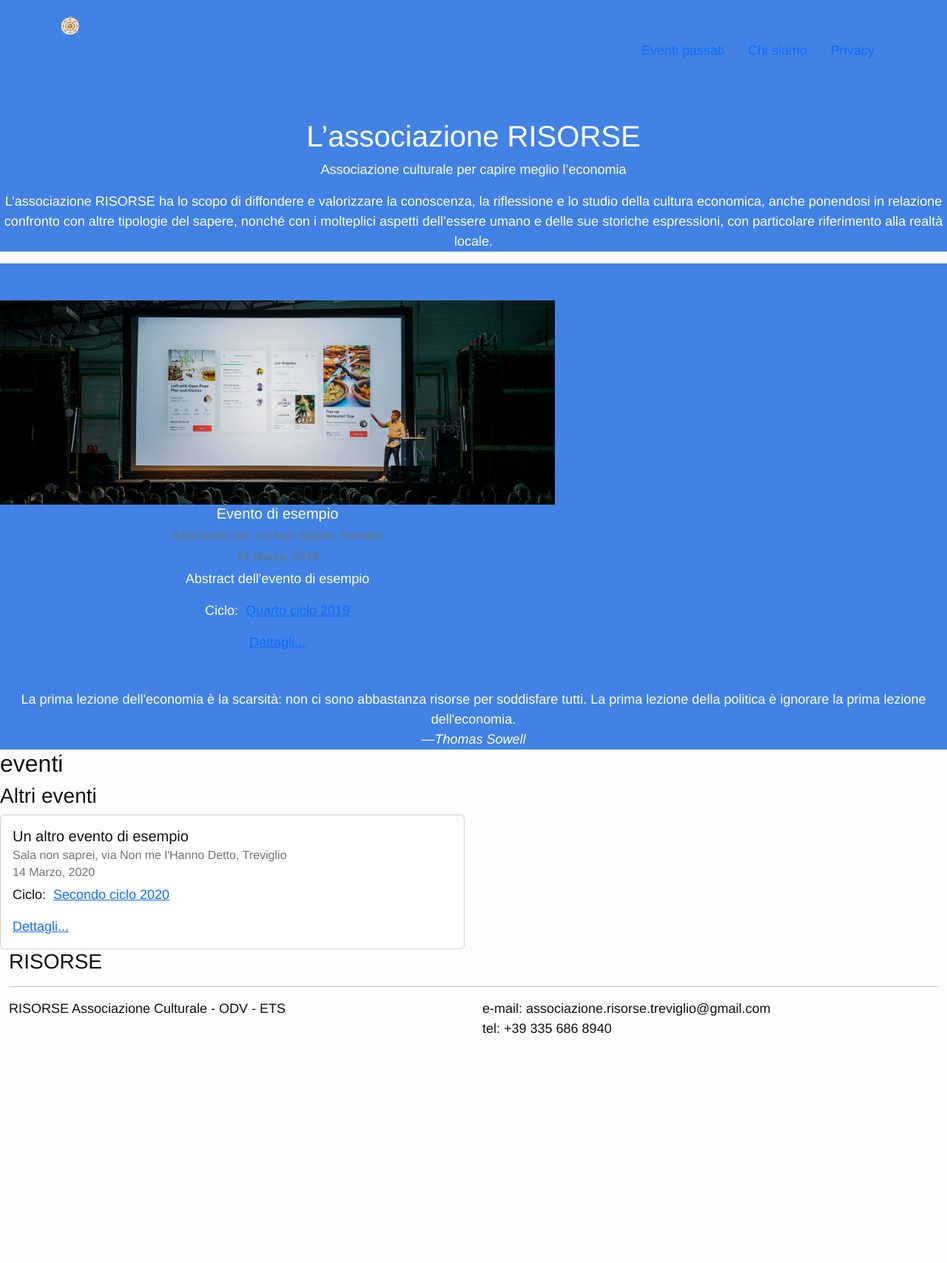
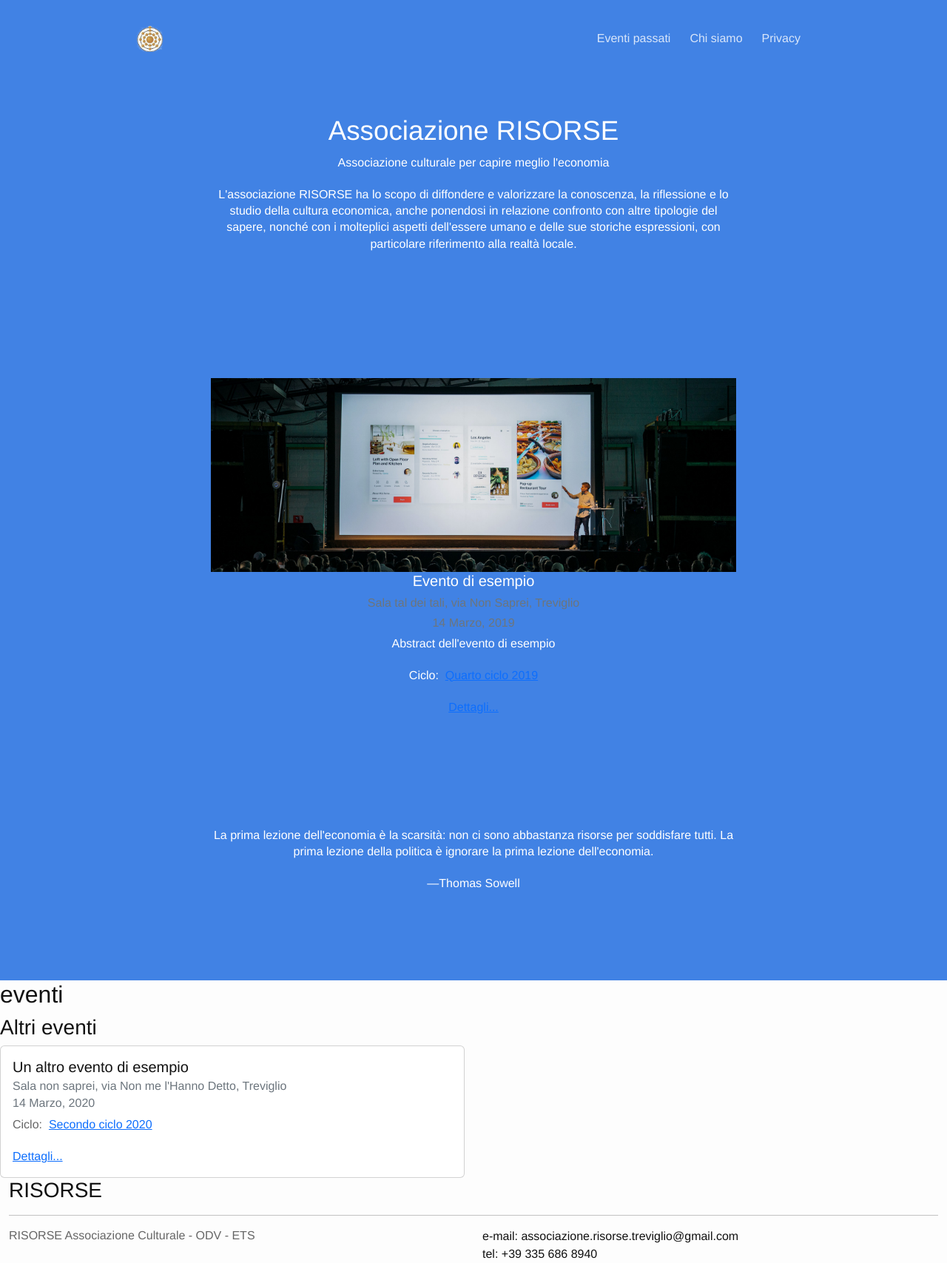
Before and after one commit to Risorse-Associazione-Culturale/risorse-associazione-culturale.github.io, a Jekyll site: the page built from index.html, in a window 1280 px wide. Shown: the whole page at 74% size. Built offline with Jekyll 4.4.1, drawn with Linux system fonts in a browser that asks for light colours; nearby versions of some CDN libraries; our own code applies the rules of GitHub Pages for plain Markdown files; before the commit the page ends 1404 px from its top, so only the background shows below that.

Commit message:
more stuff

```diff
--- a/_includes/header.html
+++ b/_includes/header.html
@@ -3,7 +3,7 @@
   <div class="container">
     <div class="logo">
       <a href="/">
-        <img src="{{ "/img/logo.png" | prepend: site.baseurl }}" alt="Risorse logo" height="25px" width="25px" alt="logo" />
+        <img src="{{ "/img/logo.png" | prepend: site.baseurl }}" alt="Risorse logo" height="35px" width="35px" alt="logo" />
       </a>
     </div>
     <ul class="nav justify-content-end">
--- a/_sass/_base.scss
+++ b/_sass/_base.scss
@@ -7,10 +7,43 @@
     line-height: $base-line-height;
     padding: 0;
     margin: 0;
-    font-weight: 300;
     color: $text-color;
     background-color: $background-color;
     -webkit-text-size-adjust: 100%;
+}
+
+.nav{
+    .nav-item{
+        .nav-link{
+            margin: 0 3px;
+            padding: 20px 10px;
+            color: rgba(255, 255, 255, 0.8);
+            border-bottom: 1px solid rgba(255, 255, 255, 0);
+        }
+
+        .nav-link:hover{
+            border-bottom: 1px solid rgba(255, 255, 255, 255);
+        }
+    }
+}
+
+p {
+    //font-size: 1.38em;
+    color: #666;
+    margin-bottom: 20px;
+    font-weight: 300;
+    line-height: 1.4em;
+}
+
+h1.title {
+    font-weight: 300;
+    font-size: 2.3em;
+    margin: 0;
+}
+
+p.subtitle{
+    margin-top: 10px;
+    text-align: center;
 }
 
 .icon {
--- a/_sass/_layout.scss
+++ b/_sass/_layout.scss
@@ -1,9 +1,25 @@
+section{
+    padding: 100px 0px;
+}
+
+.container, .text-container {
+    margin: 0 auto;
+    position: relative;
+    padding: 0 20px;
+}
+
 .container {
-    max-width: 1140px;
+    position: relative;
+    max-width: 950px;
 }
 
 .text-container {
     max-width: 750px;
+}
+
+.logo{
+    float: left;
+    margin-top: 15px;
 }
 
 .header {
@@ -13,16 +29,13 @@
     background: linear-gradient(to bottom, #4182e4 0%, #4182e4 100%) no-repeat #4182e4;
 }
 
-.citation {
-    color: #ffffff;
-    text-align: center;
-    background: linear-gradient(to bottom, #4182e4 0%, #4182e4 100%) no-repeat #a05fb7;
-    padding-top: 50px;
-}
-
 .hero {
     color: #ffffff;
     text-align: center;
     background: linear-gradient(to bottom, #4182e4 0%, #4182e4 100%) no-repeat #a05fb7;
     padding-top: 50px;
+
+    p{
+        color: #ffffff;
+    }
 }
--- a/css/main.scss
+++ b/css/main.scss
@@ -7,7 +7,7 @@
 $break-small: 768px;
 $break-large: 1280px;
 $base-font-family: "San Francisco", "Helvetica Neue", "Helvetica", "Arial";
-$base-font-size:   18px;
+$base-font-size:   16px;
 $small-font-size:  $base-font-size * 0.875;
 $base-line-height: 1.5;
 
--- a/_layouts/home.html
+++ b/index.html
@@ -4,8 +4,12 @@ layout: default
 <div>
 
   <section class="hero">
-    {{ content }}
-  </section>
+    <div class="text-container">
+        <h1 class="title">Associazione <strong>RISORSE</strong></h1>
+        <p class="subtitle">Associazione culturale per capire meglio l'economia</p>
+        <p>L'associazione RISORSE ha lo scopo di diffondere e valorizzare la conoscenza, la riflessione e lo studio della cultura economica, anche ponendosi in relazione confronto con altre tipologie del sapere, nonché con i molteplici aspetti dell'essere umano e delle sue storiche espressioni, con particolare riferimento alla realtà locale.</p>
+    </div>
+</section>
 
   <section class="hero">
   {% assign upcomingevents = site.eventi | where: 'stato', 'futuro' | sort: 'calendario' %}
@@ -37,10 +41,12 @@ layout: default
     </div>
   </section>
 
-  <section class="citation">
-    {% assign citazione = site.citazioni[0] %}
-    <div class="citation-text">{{ citazione.testo }}</div>
-    <div class="citation-author">—{{ citazione.autore }}</div>
+  <section class="hero">
+    <div class="text-container">
+        {% assign citazione = site.citazioni[0] %}
+        <p class="citation-text">{{ citazione.testo }}</p>
+        <p class="citation-author">—{{ citazione.autore }}</p>
+    </div>
   </section>
 
   <div class="events">
```
Also changed, not shown: index.md (deleted, +0 -9 lines).
